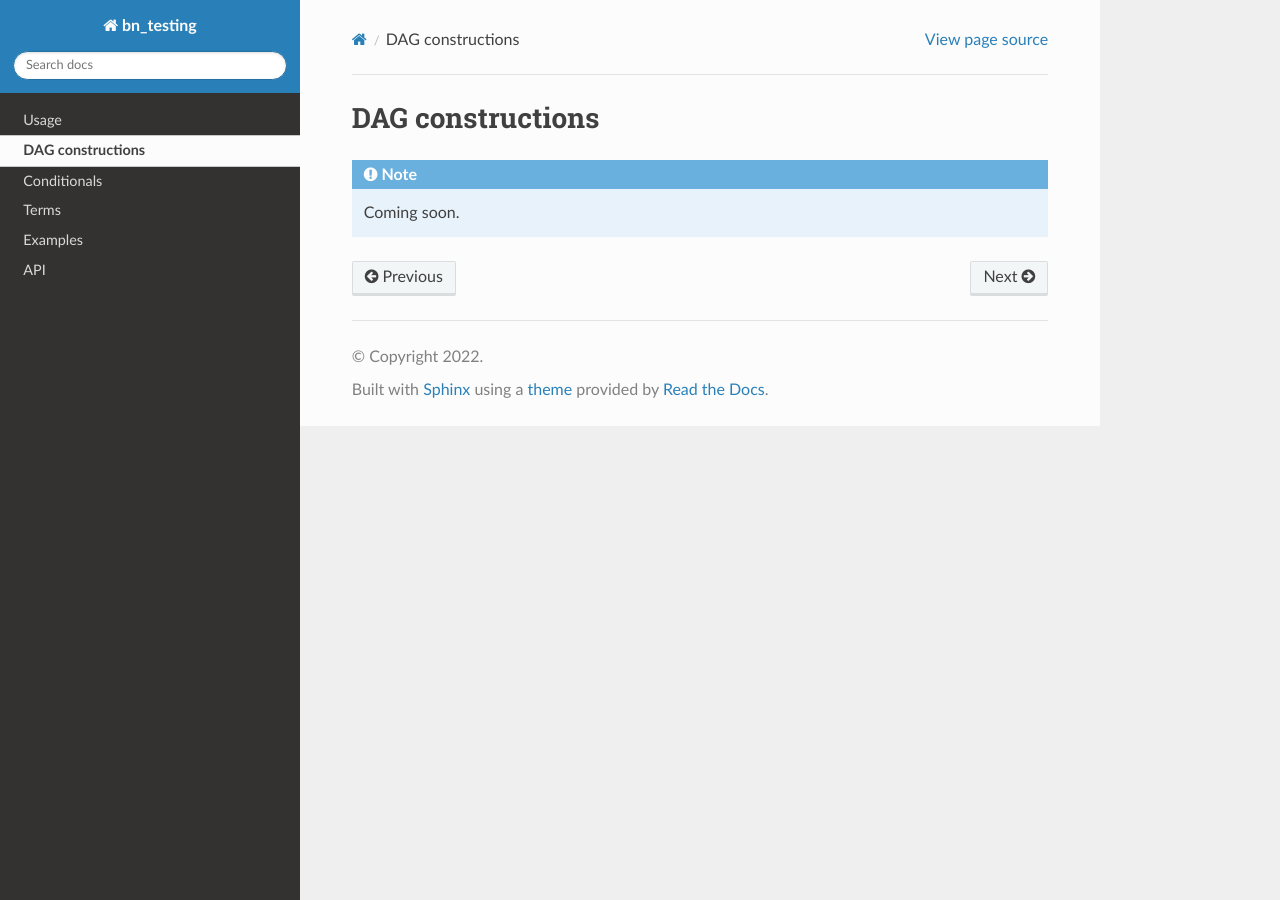
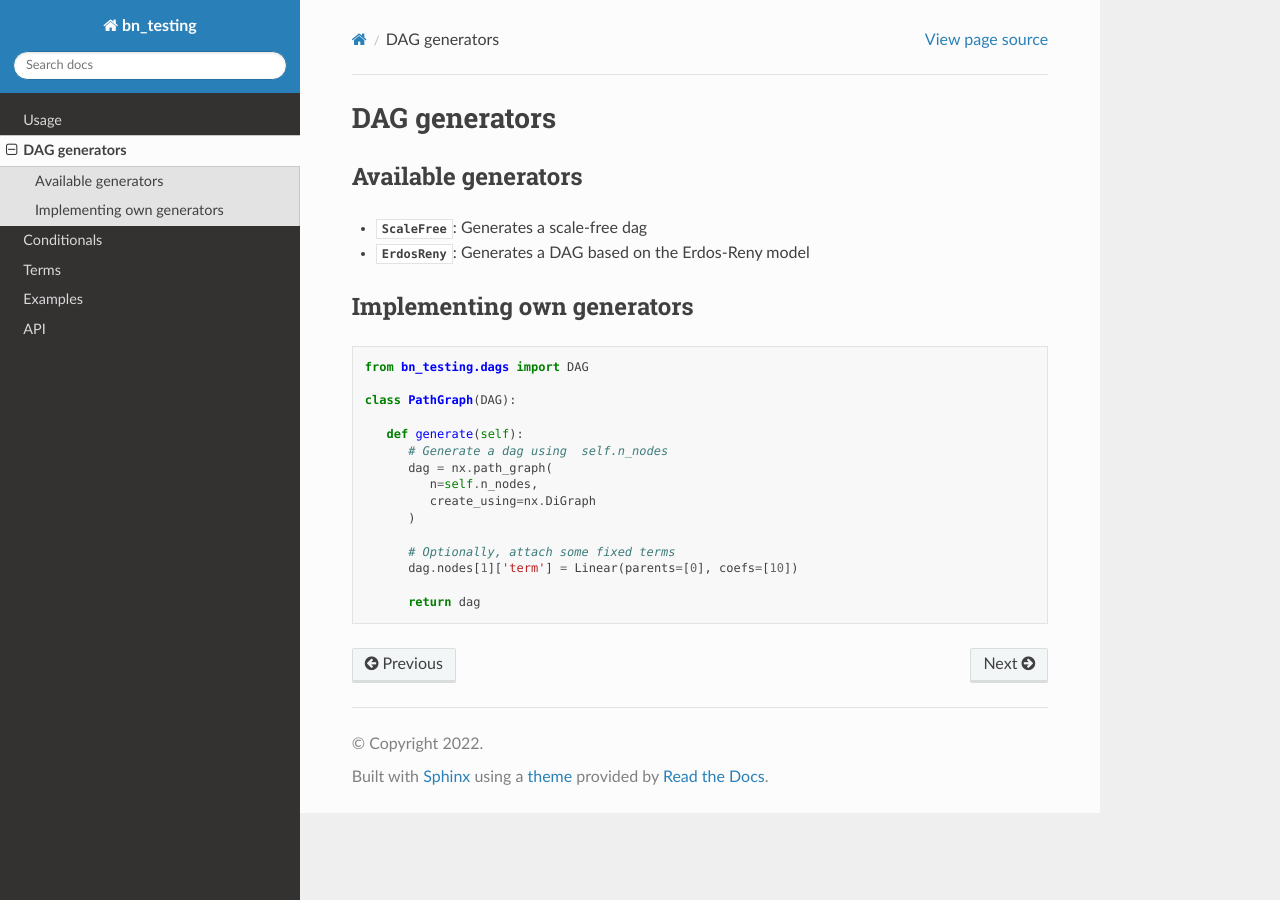
Before and after one commit to windisch/bn_testing, a Sphinx documentation site: the page built from docs/source/dags.rst, in a window 1280 px wide. Built offline with Sphinx 7.4.7 and the Read the Docs theme 2.0.0, drawn with Linux system fonts in a browser that asks for light colours.

Commit message:
update docs

```diff
--- a/docs/source/dags.rst
+++ b/docs/source/dags.rst
@@ -1,6 +1,34 @@
-DAG constructions
-=================
+DAG generators
+==============
 
-.. note::
 
-   Coming soon.
+
+Available generators
+--------------------
+
+
+* :py:class:`~bn_testing.dags.ScaleFree`: Generates a scale-free dag
+* :py:class:`~bn_testing.dags.ErdosReny`: Generates a DAG based on the
+  Erdos-Reny model
+
+
+Implementing own generators
+---------------------------
+
+.. code-block:: python
+
+   from bn_testing.dags import DAG
+
+   class PathGraph(DAG):
+
+      def generate(self):
+         # Generate a dag using  self.n_nodes
+         dag = nx.path_graph(
+            n=self.n_nodes,
+            create_using=nx.DiGraph
+         )
+
+         # Optionally, attach some fixed terms
+         dag.nodes[1]['term'] = Linear(parents=[0], coefs=[10])
+
+         return dag
```
Also changed, not shown: 1 other file.
